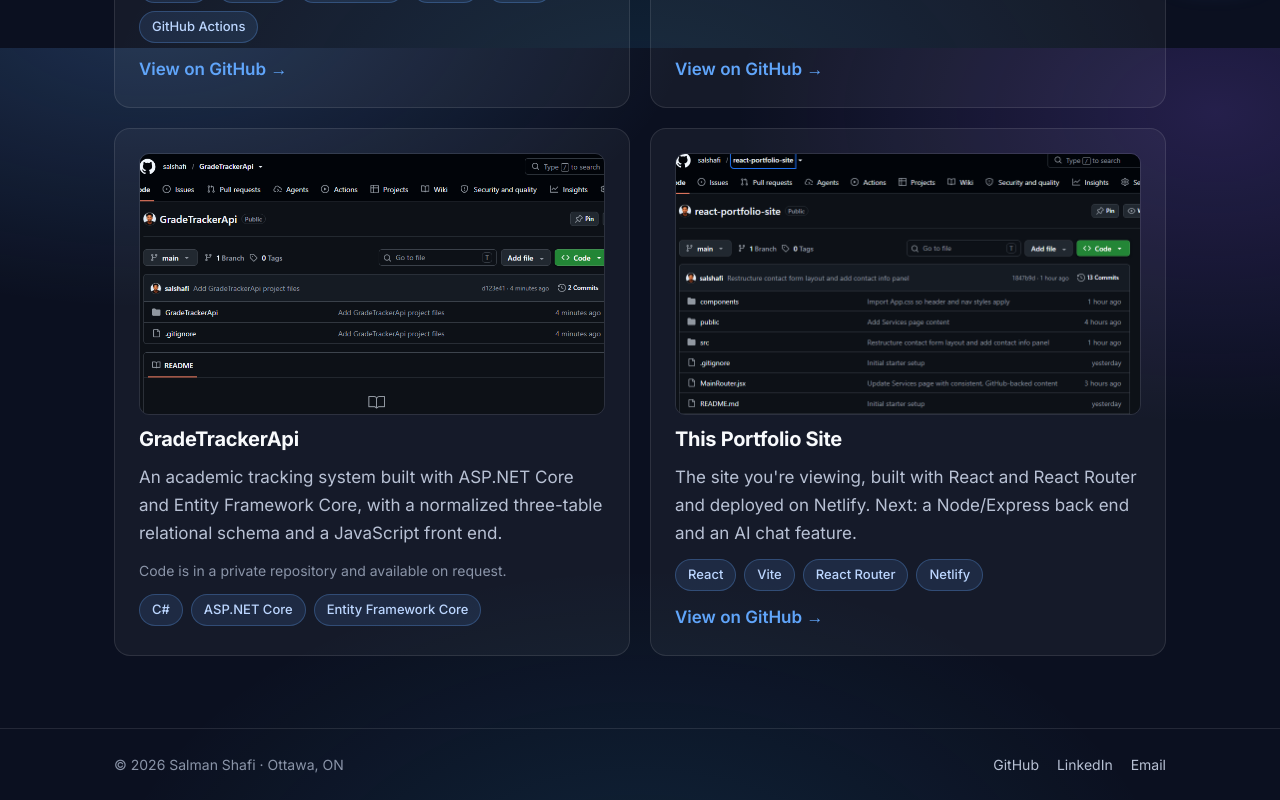
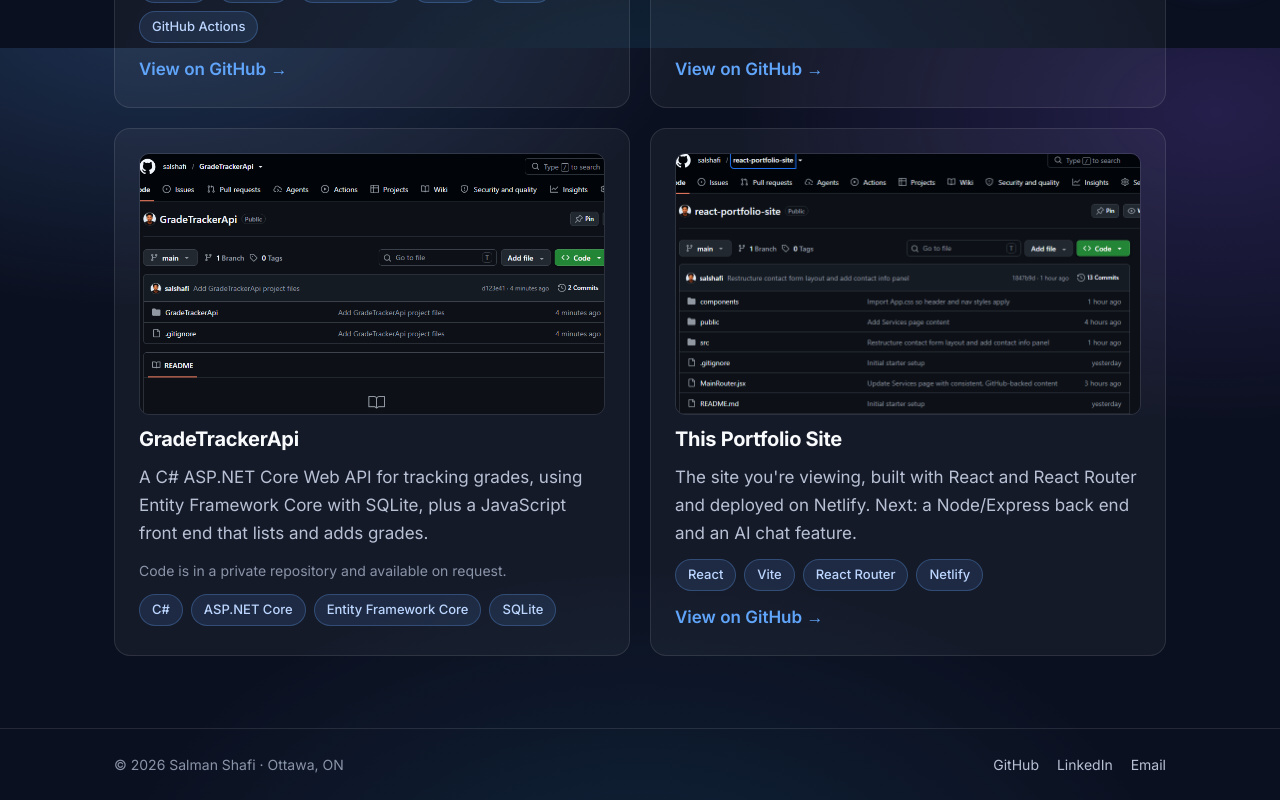
Before and after one commit to salshafi/react-portfolio-site, a React (Vite) app: page /project in a window 1280 px wide. Shown: the part 752-1552 px from the top of the page. Built offline with nearby package versions, Linux system fonts and the light colour scheme.

Commit message:
Correct GradeTrackerApi description

```diff
--- a/src/projectsData.js
+++ b/src/projectsData.js
@@ -31,8 +31,8 @@
     title: 'GradeTrackerApi',
     image: '/project-gradetracker.png',
     summary:
-      'An academic tracking system built with ASP.NET Core and Entity Framework Core, with a normalized three-table relational schema and a JavaScript front end.',
-    tech: ['C#', 'ASP.NET Core', 'Entity Framework Core'],
+      'A C# ASP.NET Core Web API for tracking grades, using Entity Framework Core with SQLite, plus a JavaScript front end that lists and adds grades.',
+    tech: ['C#', 'ASP.NET Core', 'Entity Framework Core', 'SQLite'],
     note: 'Code is in a private repository and available on request.',
   },
   {
```
Also changed, not shown: 1 other file (tests, documents, lock files or other folders).
